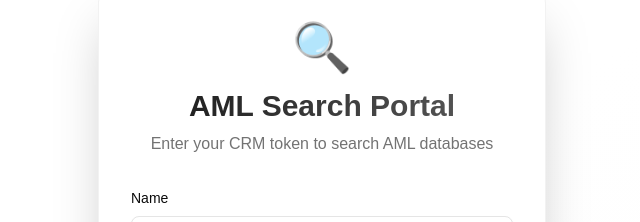
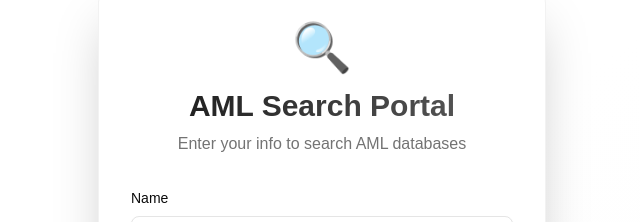
Before and after one commit to RiteshDhapate/aml, a Next.js app: page / in a window 1280 px wide. Shown: the part 168-390 px from the top of the page, without its empty margins (318-958 px from the left). Built offline with nearby package versions, Linux system fonts and the light colour scheme.

Commit message:
updated the ui

```diff
--- a/components/token-form.tsx
+++ b/components/token-form.tsx
@@ -31,7 +31,7 @@ export default function TokenForm({ onSubmit }: TokenFormProps) {
               AML Search Portal
             </h1>
             <p className="text-muted-foreground">
-              Enter your CRM token to search AML databases
+              Enter your info to search AML databases
             </p>
           </div>
 
```
